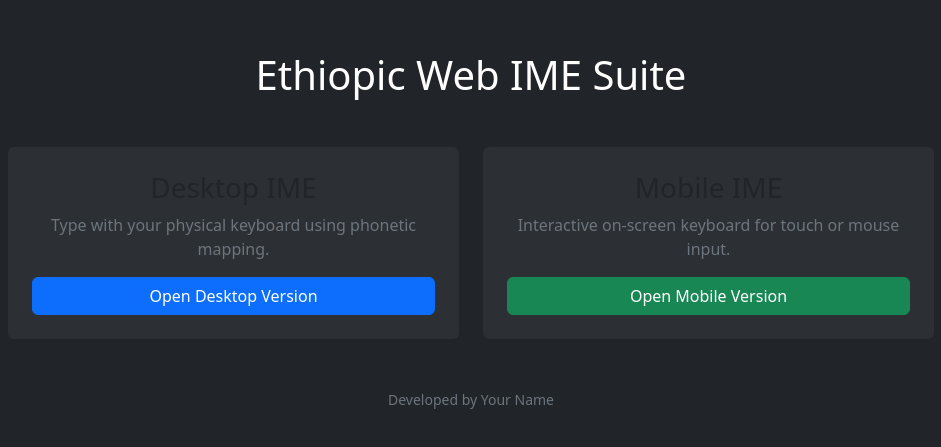
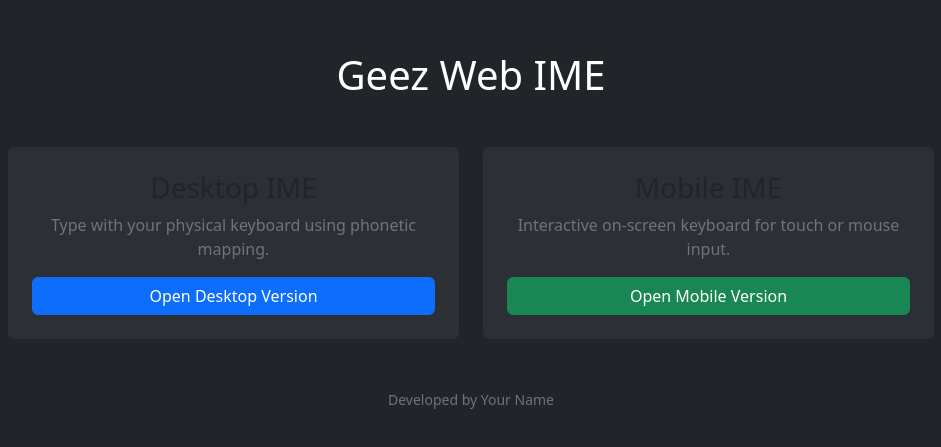
Before and after one commit to abyih/web-ime, a plain HTML site: page index.html in a window 1280 px wide. Shown: the part 169-616 px from the top of the page, without its empty margins (169-1110 px from the left). Drawn offline with nearby package versions, Linux system fonts and the light colour scheme.

Commit message:
Branding: Refactor project title and description for consistency

```diff
--- a/index.html
+++ b/index.html
@@ -3,7 +3,7 @@
   <head>
     <meta charset="UTF-8" />
     <meta name="viewport" content="width=device-width, initial-scale=1.0" />
-    <title>Ethiopic Web IME Suite</title>
+    <title>Geez Web IME</title>
     <link
       rel="stylesheet"
       href="https://cdn.jsdelivr.net/npm/bootstrap@5.3.0/dist/css/bootstrap.min.css"
@@ -29,7 +29,7 @@
   </head>
   <body>
     <div class="container text-center">
-      <h1 class="mb-5">Ethiopic Web IME Suite</h1>
+      <h1 class="mb-5">Geez Web IME</h1>
       <div class="row justify-content-center g-4">
         <div class="col-md-5">
           <div class="card p-4 h-100">
```
Also changed, not shown: 1 other file.
